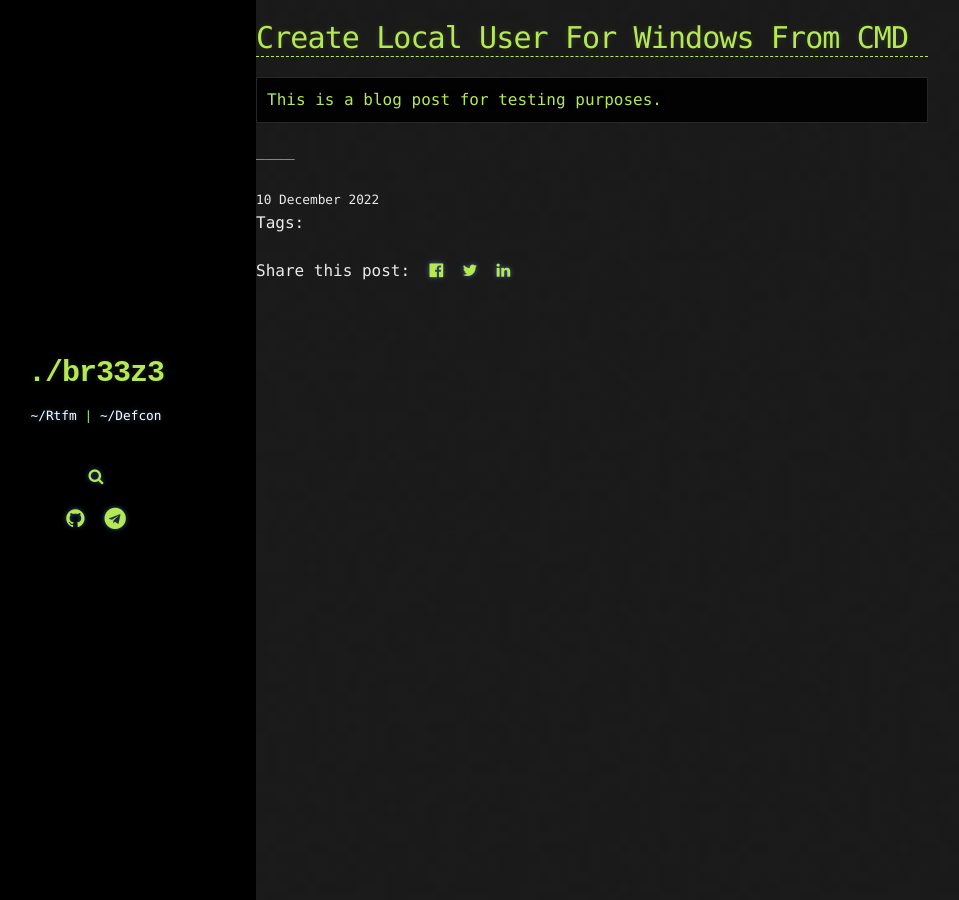
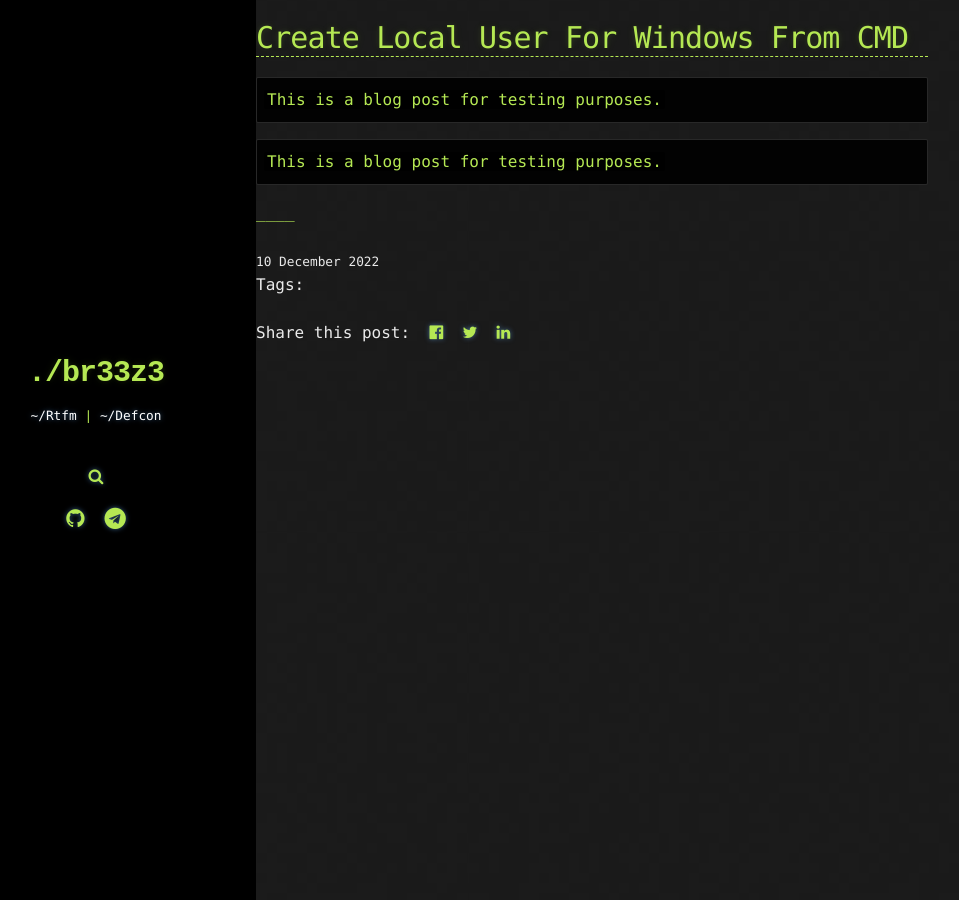
Before and after one commit to br33z3/br33z3.github.io, a Jekyll site: the page built from _pages/rtfm.md, in a window 1280 px wide. Shown: the whole page, without its empty margins (64-1023 px from the left). Built offline with Jekyll 4.4.1, drawn with Linux system fonts in a browser that asks for light colours; comment, search, counter and statistics services are not loaded.

Commit message:
Update rtfm.md

```diff
--- a/_pages/rtfm.md
+++ b/_pages/rtfm.md
@@ -9,3 +9,7 @@ date: 2022-12-10
 # Create Local User For Windows From CMD
 
     This is a blog post for testing purposes.
+
+
+
+<pre><code>This is a blog post for testing purposes.</code></pre>
```
